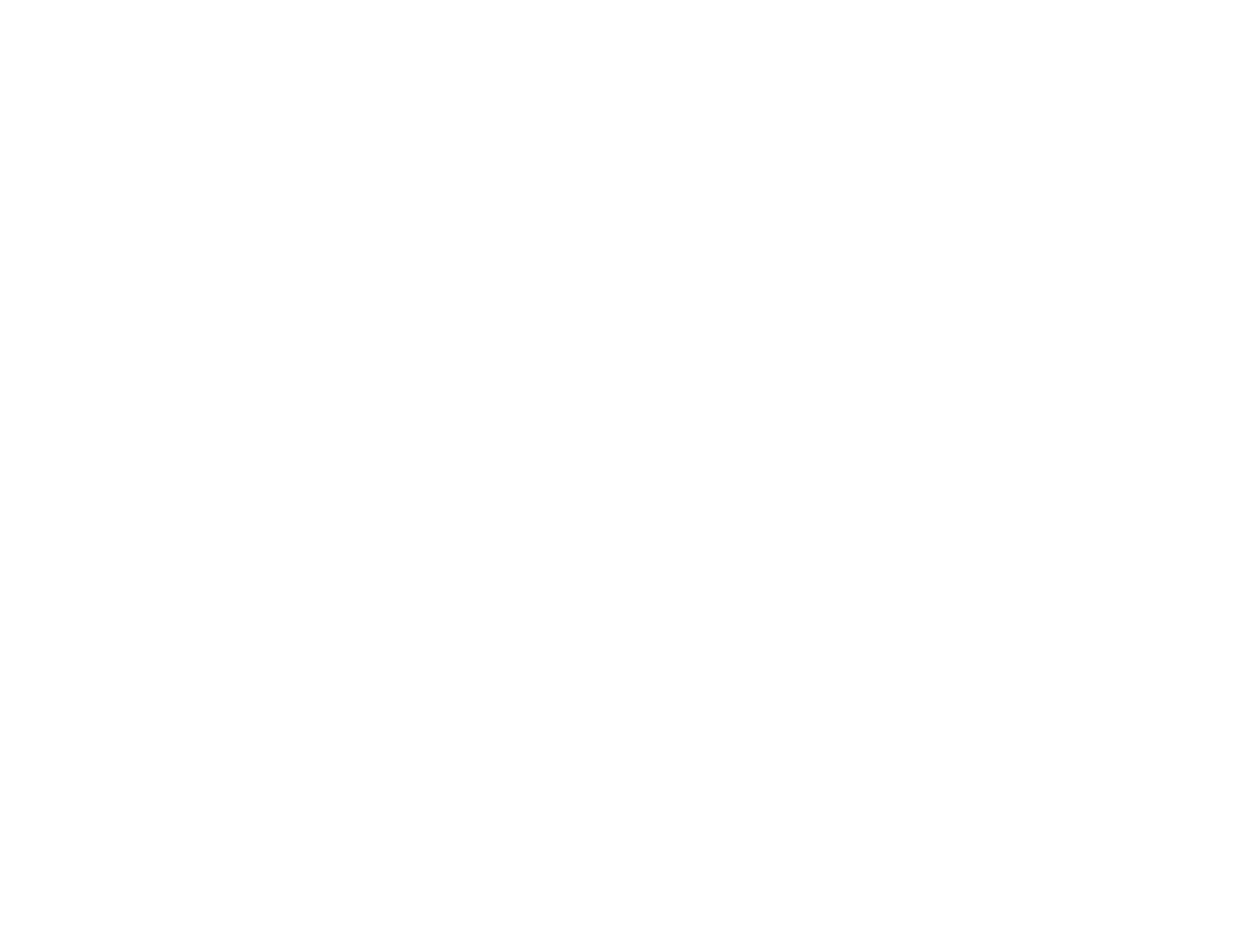
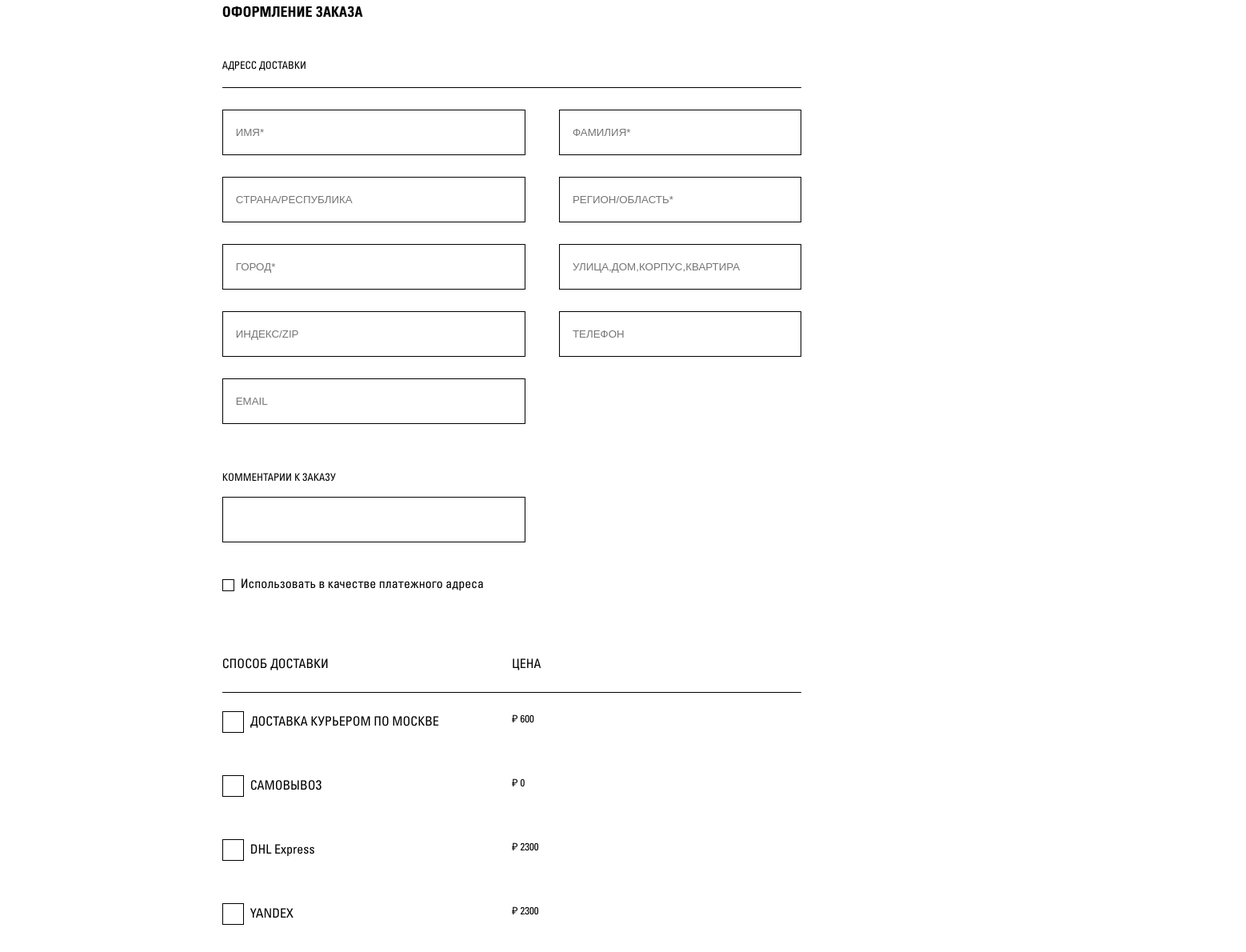
Before and after one commit to hrohas-js/noblesnob, a Vue app: page /ordering in a window 1280 px wide. Before the commit this address had no page. Shown: the part 200-1390 px from the top of the page at 80% size, 1558 px wide, since content can reach past the window. Before the commit the page ends 800 px from the top, so only its background shows below. Built offline with nearby package versions, Linux system fonts and the light colour scheme.

Commit message:
change 18.06

```diff
--- a/src/App.vue
+++ b/src/App.vue
@@ -101,6 +101,49 @@
 .nomb{
   margin-bottom: 0;
 }
+//кастомный чекбокс(крест)
+.custom__grin-box, .custom__cross{
+  input {
+    position: absolute;
+    z-index: -1;
+    opacity: 0;
+  }
+  input + label {
+    display: inline-flex;
+    align-items: center;
+    user-select: none;
+  }
+
+  input + label::before {
+    content: '';
+    display: inline-block;
+    width: rem(25);
+    height: rem(25);
+    flex-shrink: 0;
+    flex-grow: 0;
+    border: 1px solid black;
+    margin-right: 0.5em;
+    background-repeat: no-repeat;
+    background-position: center center;
+    background-size: 50% 50%;
+  }
+}
+.custom__grin-box{
+  input:checked + label::before {
+    background-color:#3ADD9D;
+    border-color: #3ADD9D;
+  }
+}
+.custom__cross{
+  input + label::before {
+    width: rem(13);
+    height: rem(13);
+  }
+  input:checked + label::before {
+    background-image:url('https://u1600792.isp.regruhosting.ru/NOBLESNOB__TEMP/checkbox_rule/closeRule.svg');
+    background-size: cover;
+  }
+}
 @media (max-width: em(1440, 16)) and (min-width: em(1024, 16)) {
   .container {
     padding: rem(16) calc(1rem + (35 - 16) * ((100vw - 64rem) / (1440 - 1024))) 0;
--- a/src/components/CustomFallowCheckbox.vue
+++ b/src/components/CustomFallowCheckbox.vue
@@ -1,16 +1,16 @@
 <template>
   <div class="Custom-Fallow-Checkbox">
   <div class="__following__agree-fallow" :class="{registration:page=='registration' , contactForm:page=='contactForm'}">
-    <div class="__agree-fallow__item">
+    <div class="__agree-fallow__item custom__grin-box">
       <input type="radio" id="fallow" name="agreefollow">
       <label for="fallow">ПОДПИСАТЬСЯ</label>
     </div>
-    <div class="__agree-fallow__item">
+    <div class="__agree-fallow__item custom__grin-box">
       <input type="radio" id="unfallow" name="agreefollow">
       <label for="unfallow">НЕТ,СПАСИБО</label>
     </div>
   </div>
-  <div class="agree-rule">
+  <div class="agree-rule custom__cross" :class="{mtRegistration:page=='registration' , mtContactForm:page=='contactForm'}">
     <input type="checkbox" id="agree">
     <label for="agree">Я СОГЛАШАЮСЬ НА ОБРАБОТКУ ПЕРСОНАЛЬНЫХ ДАННЫХ</label>
   </div>
@@ -42,50 +42,10 @@
   align-items: center;
   justify-content: center;
 }
-
-.__agree-fallow__item, .agree-rule {
-  input {
-    position: absolute;
-    z-index: -1;
-    opacity: 0;
-  }
-
-  input + label {
-    display: inline-flex;
-    align-items: center;
-    user-select: none;
-  }
-
-  input + label::before {
-    content: '';
-    display: inline-block;
-    width: rem(25);
-    height: rem(25);
-    flex-shrink: 0;
-    flex-grow: 0;
-    border: 1px solid black;
-    margin-right: 0.5em;
-    background-repeat: no-repeat;
-    background-position: center center;
-    background-size: 50% 50%;
-  }
+.mtRegistration{
+  margin-top: rem(75);
 }
-.__agree-fallow__item{
-  input:checked + label::before {
-    background-color:#3ADD9D;
-    border-color: #3ADD9D;
-  }
-}
-.agree-rule {
-  margin-top: rem(50);
-  input + label::before {
-    width: rem(13);
-    height: rem(13);
-  }
-
-  input:checked + label::before {
-    background-image:url('https://u1600792.isp.regruhosting.ru/NOBLESNOB__TEMP/checkbox_rule/closeRule.svg');
-    background-size: cover;
-  }
+.mtContactForm{
+  margin-top: rem(19);
 }
 </style>
--- a/src/pages/Basket.vue
+++ b/src/pages/Basket.vue
@@ -80,7 +80,7 @@
           <div class="__action-order__form">
             <p>EMAIL</p>
             <input type="text">
-            <input type="submit" value="ПЕРЕЙТИ К ОПЛАТЕ">
+            <router-link to="/ordering"><input type="submit" value="ПЕРЕЙТИ К ОПЛАТЕ"></router-link>
           </div>
         </div>
       </div>
--- /dev/null
+++ b/src/pages/Ordering.vue
@@ -0,0 +1,181 @@
+<template>
+  <div class="ordering container">
+    <Header></Header>
+    <main>
+      <h1>ОФОРМЛЕНИЕ ЗАКАЗА</h1>
+      <div class="ordering__address-delivery">
+        <p>Адресс доставки</p>
+        <div class="__address-delivery__item address">
+          <div class="__item">
+            <input type="text" placeholder="ИМЯ*" v-model="name">
+            <input type="text" placeholder="CТРАНА/РЕСПУБЛИКА">
+            <input type="text" placeholder="ГОРОД*">
+            <input type="text" placeholder="ИНДЕКС/ZIP">
+            <input type="text" placeholder="EMAIL">
+            <div class="__sub-item">
+              <p>КОММЕНТАРИИ К ЗАКАЗУ</p>
+              <input type="text" value="">
+              <div class="address__checkbox custom__cross">
+                <input type="checkbox" id="address">
+                <label for="address">Использовать в качестве платежного адреса</label>
+              </div>
+            </div>
+          </div>
+          <div class="__item">
+            <input type="text" placeholder="ФАМИЛИЯ*">
+            <input type="text" placeholder="РЕГИОН/ОБЛАСТЬ*">
+            <input type="text" placeholder="УЛИЦА,ДОМ,КОРПУС,КВАРТИРА">
+            <input type="text" placeholder="ТЕЛЕФОН">
+          </div>
+        </div>
+        <div class="ordering__delivery-option">
+          <div class="__row">
+            <div class="__coll">СПОСОБ ДОСТАВКИ</div>
+            <div class="__coll">ЦЕНА</div>
+          </div>
+          <div class="__address-delivery__item">
+            <div class="__row">
+              <div class="__coll custom__grin-box">
+                <input type="radio" name="delivery" id="inMoscow">
+                <label for="inMoscow">ДОСТАВКА КУРЬЕРОМ ПО МОСКВЕ</label>
+              </div>
+              <div class="__coll">
+                <p>₽ 600</p>
+              </div>
+            </div>
+            <div class="__row">
+              <div class="__coll custom__grin-box">
+                <input type="radio" name="delivery" id="pickUp">
+                <label for="pickUp">САМОВЫВОЗ</label>
+              </div>
+              <div class="__coll">
+                <p>₽ 0</p>
+              </div>
+            </div>
+            <div class="__row">
+              <div class="__coll custom__grin-box">
+                <input type="radio" name="delivery" id="DHL">
+                <label for="DHL">DHL Express</label>
+              </div>
+              <div class="__coll">
+                <p>₽ 2300</p>
+              </div>
+            </div>
+            <div class="__row">
+              <div class="__coll custom__grin-box">
+                <input type="radio" name="delivery" id="yandex">
+                <label for="yandex">YANDEX</label>
+              </div>
+              <div class="__coll">
+                <p>₽ 2300</p>
+              </div>
+            </div>
+          </div>
+        </div>
+        <div class="ordering__sub-address-delivery">
+          <p></p>
+          <p></p>
+          <p></p>
+        </div>
+      </div>
+      <div class="ordering__you-orders"></div>
+    </main>
+    <Footer></Footer>
+  </div>
+</template>
+
+<script>
+import Header from "@/components/Header";
+import Footer from "@/components/Footer";
+
+export default {
+  name: 'Ordering',
+  components: {Footer, Header},
+  data:()=>({
+    name:'',
+    city:'',
+    index:'',
+    country:''
+  })
+}
+</script>
+
+<style scoped lang="scss">
+main {
+  padding: rem(153) rem(250) rem(86) rem(250);
+}
+
+h1 {
+  font-family: "Partner Condensed Bold";
+  font-size: rem(18);
+  text-transform: uppercase;
+}
+
+p {
+  font-size: rem(13);
+  text-transform: uppercase;
+}
+
+input {
+  width: 100%;
+  padding: rem(20) rem(16);
+  margin-bottom: rem(27);
+
+  &:last-child {
+    margin-bottom: 0;
+  }
+}
+
+input[value] {
+  color: #C4C4C4;
+  font-size: 13px;
+}
+
+.ordering__address-delivery {
+  margin-top: rem(45);
+}
+
+.__address-delivery__item {
+  border-top: 1px solid;
+}
+
+.address {
+  display: flex;
+  justify-content: space-between;
+  gap: rem(42);
+  margin-top: rem(18);
+  padding-top: rem(27);
+
+  .__sub-item {
+    margin-top: rem(32);
+
+    p {
+      margin-bottom: rem(15);
+    }
+
+    input[type='text'] {
+      margin-bottom: rem(42);
+    }
+
+    .address__checkbox {
+      display: flex;
+      align-items: center;
+
+      input[type='checkbox'] {
+        width: auto;
+        margin-bottom: 0;
+      }
+    }
+  }
+}
+.ordering__delivery-option{
+  margin-top: rem(55);
+}
+.__row{
+  display: grid;
+  grid-template-columns: repeat(2,1fr);
+}
+.__coll{
+  padding:rem(23) 0;
+}
+</style>
--- a/src/router/index.js
+++ b/src/router/index.js
@@ -6,6 +6,7 @@
 const Product = () => import("@/pages/Product");
 const Basket = () => import("@/pages/Basket");
 const WishList = () => import("@/pages/WishList");
+const Ordering = () => import("@/pages/Ordering");
 const routes = [
   {
     path:'/',
@@ -41,6 +42,11 @@
     path: '/wishlist',
     name:'Wishlist',
     component:WishList
+  },
+  {
+    path: '/ordering',
+    name:'Ordering',
+    component:Ordering
   }
 ]
 
```
